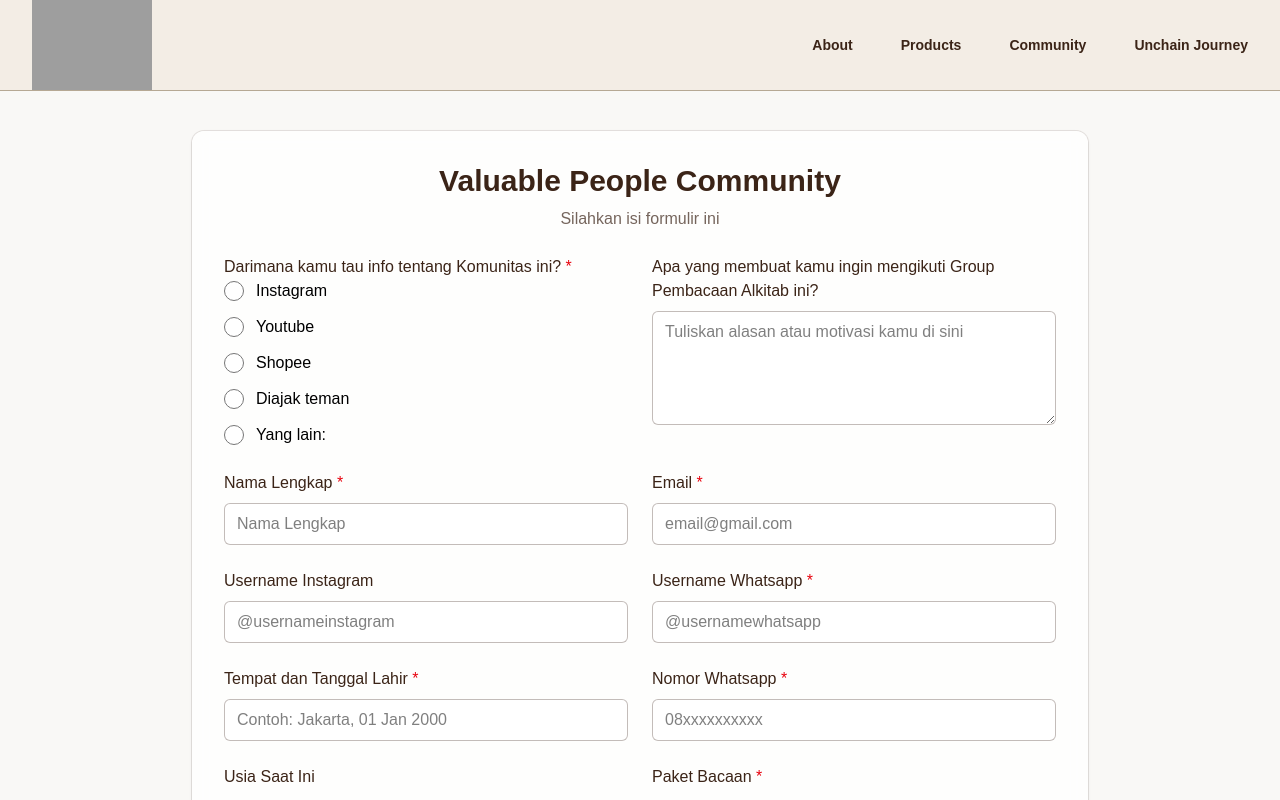
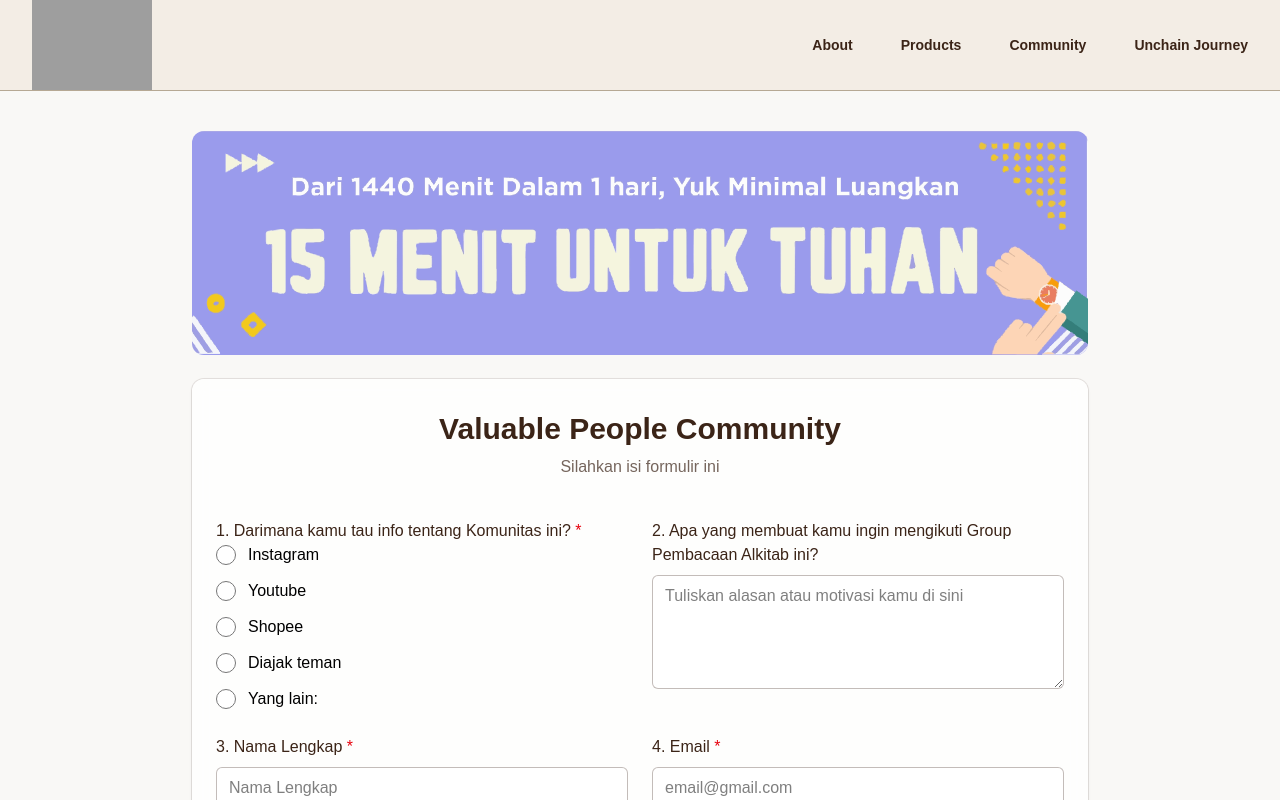
Before and after one commit to josuapsianturi/underwraps.id, a Next.js app: page /community in a window 1280 px wide. Shown: the top 800 px of the page. Built offline with nearby package versions, Linux system fonts and the light colour scheme; grey boxes are pictures that could not be loaded.

Commit message:
Add banner SVG and update community page styles
Added new banner-join-group-aba.svg to public assets. Updated src/app/community/page.tsx and src/app/globals.css to support new banner and adjust related styles.

```diff
--- a/src/app/community/page.tsx
+++ b/src/app/community/page.tsx
@@ -2,6 +2,7 @@
 
 import { useMemo, useState } from "react";
 import { ChevronLeftIcon, ChevronRightIcon, MinusSmallIcon } from "@heroicons/react/24/solid";
+import Image from "next/image";
 
 type ReadingPackage = "1-pasal" | "1-pasal-1-renungan";
 
@@ -98,17 +99,28 @@ export default function CommunityPage() {
 
   return (
     <section className="py-10">
-      <div className="max-w-4xl mx-auto bg-white/80 backdrop-blur-sm rounded-xl shadow-sm ring-1 ring-brown/10">
-        <div className="px-6 sm:px-8 pt-6 sm:pt-8 text-center">
-          <h1 className="text-2xl sm:text-3xl font-semibold">Valuable People Community</h1>
-          <p className="mt-2 text-brown/70">Silahkan isi formulir ini</p>
+      <div className="mx-auto max-w-4xl w-auto">
+      <Image
+        alt="about"
+        src="/banner-join-group-aba.svg"
+        width={100}
+        height={100}
+        sizes="100vw"
+        className="w-full rounded-xl"
+        priority
+      />
       </div>
 
-        <form onSubmit={handleSubmit} className="px-6 mt-6 sm:px-8 pb-6 sm:pb-8 space-y-10">
-
+      <div className="max-w-4xl mx-auto bg-white/80 backdrop-blur-sm rounded-xl shadow-sm ring-1 ring-brown/10">
+        <form onSubmit={handleSubmit} className="px-4 mt-6 sm:px-6 pb-6 sm:pb-8 space-y-10">
+          {/* section 1: Formulir Pendaftaran */}
+          <div className="pt-6 sm:pt-8 text-center space-y-2">
+            <h1 className="text-2xl sm:text-3xl font-semibold">Valuable People Community</h1>
+            <p className="text-brown/70">Silahkan isi formulir ini</p>
+          </div>
           <div className="grid grid-cols-1 sm:grid-cols-2 gap-6">
             <fieldset className="">
-          <legend className="text-brown">Darimana kamu tau info tentang Komunitas ini? <span className="text-red-600">*</span></legend>
+              <legend className="text-brown">1. Darimana kamu tau info tentang Komunitas ini? <span className="text-red-600">*</span></legend>
 
               <div className="space-y-3">
                 <label className="flex items-center gap-3">
@@ -192,7 +204,7 @@ export default function CommunityPage() {
             </fieldset>
 
             <div>
-              <label htmlFor="motivation" className="block text-brown font-medium">Apa yang membuat kamu ingin mengikuti Group Pembacaan Alkitab ini?</label>
+              <label htmlFor="motivation" className="block text-brown font-medium">2. Apa yang membuat kamu ingin mengikuti Group Pembacaan Alkitab ini?</label>
               <textarea
                 id="motivation"
                 rows={4}
@@ -205,7 +217,7 @@ export default function CommunityPage() {
 
             <div>
               <label htmlFor="fullName" className="block text-brown font-medium">
-              Nama Lengkap <span className="text-red-600">*</span>
+                3. Nama Lengkap <span className="text-red-600">*</span>
               </label>
               <input
                 type="text"
@@ -223,7 +235,7 @@ export default function CommunityPage() {
             </div>
 
             <div>
-              <label htmlFor="email" className="block text-brown font-medium">Email <span className="text-red-600">*</span></label>
+              <label htmlFor="email" className="block text-brown font-medium">4. Email <span className="text-red-600">*</span></label>
               <input
                 type="email"
                 id="email"
@@ -240,7 +252,7 @@ export default function CommunityPage() {
             </div>
 
             <div>
-              <label htmlFor="igUsername" className="block text-brown font-medium">Username Instagram</label>
+              <label htmlFor="igUsername" className="block text-brown font-medium">5. Username Instagram</label>
               <input
                 type="text"
                 id="igUsername"
@@ -253,7 +265,7 @@ export default function CommunityPage() {
 
             <div>
               <label htmlFor="waUsername" className="block text-brown font-medium">
-              Username Whatsapp <span className="text-red-600">*</span>
+                6. Username Whatsapp <span className="text-red-600">*</span>
               </label>
               <input
                 type="text"
@@ -271,7 +283,7 @@ export default function CommunityPage() {
             </div>
 
             <div>
-            <label htmlFor="birthPlaceAndDate" className="block text-brown font-medium">Tempat dan Tanggal Lahir <span className="text-red-600">*</span></label>
+              <label htmlFor="birthPlaceAndDate" className="block text-brown font-medium">6. Tempat dan Tanggal Lahir <span className="text-red-600">*</span></label>
               <input
                 type="text"
                 id="birthPlaceAndDate"
@@ -288,7 +300,7 @@ export default function CommunityPage() {
             </div>
 
             <div>
-            <label htmlFor="phoneNumber" className="block text-brown font-medium">Nomor Whatsapp <span className="text-red-600">*</span></label>
+              <label htmlFor="phoneNumber" className="block text-brown font-medium">7. Nomor Whatsapp <span className="text-red-600">*</span></label>
               <input
                 type="tel"
                 id="phoneNumber"
@@ -305,7 +317,7 @@ export default function CommunityPage() {
             </div>
 
             <fieldset className="space-y-3">
-            <legend className="text-brown font-medium">Usia Saat Ini</legend>
+              <legend className="text-brown font-medium">8. Usia Saat Ini</legend>
               <label className="flex items-center gap-3">
                 <input
                   type="radio"
@@ -363,7 +375,7 @@ export default function CommunityPage() {
             </fieldset>
 
             <fieldset className="space-y-3">
-            <legend className="text-brown font-medium">Paket Bacaan <span className="text-red-600">*</span></legend>
+              <legend className="text-brown font-medium">9. Paket Bacaan <span className="text-red-600">*</span></legend>
               <label className="flex items-center gap-3">
                 <input
                   type="radio"
@@ -392,6 +404,118 @@ export default function CommunityPage() {
             </fieldset>
           </div>
 
+          {/* section 2: Informasi dan Peraturan Grup */}
+          <div className="space-y-6 sm:space-y-10">
+            <div className="pt-6 sm:pt-8 text-center space-y-2">
+              <h1 className="text-2xl sm:text-3xl font-semibold">Informasi dan Peraturan Grup</h1>
+              <p className="text-brown/70">Berikut beberapa info dan aturan sebelum masuk grup, silakan dibaca dulu ya 😊</p>
+            </div>
+
+            {/* Section 2: Tujuan dan Harapan Kami */}
+            <div className="space-y-6 sm:space-y-10">
+              <div className="space-y-4">
+                <h2 className="sm:text-2xl font-semibold">1. Hello</h2>
+                <p>
+                  Perkenalkan, Group ABA (Ayo Baca Alkitab) adalah group yan tidak terikat oleh lembaga gereja tertentu.
+                  Group ABA adalah komunitas yang berfokus pada pemberian cara/konsep dan bimbingan untuk membantu anak-anakNya yang kesulitan untuk konsisten dalam membaca Alkitab setiap hari.
+                </p>
+                <p>
+                  Disni kita juga memegang prinsip seperti tubuh kristus bahwa semua anggota tubuh adalah sama pentingnya dan yang terutama yang menjadi kepala adalah kristus.
+                  Jadi, walau mungkin ada perbedaan usia, suku, budaya dll, kita semua status nya tetap sama di mata Tuhan. Oleh karena itu jangan ada yang sungkan untuk sharing dan saling menguatkan ya guys!
+                </p>
+              </div>
+
+              <div className="space-y-4">
+                <h2 className="sm:text-2xl font-semibold">2. Tujuan dan Harapan Kami</h2>
+                <p>
+                  Group ini dibuat dengan tujuan supaya setiap orang yang join bisa mengenal Tuhan lebih dalam dengan membangun hubungan dua arah yaitu bukan hanya berdoa setiap hari namun juga merenungkan FirmanNya setiap hari karena
+                  FirmanNya adalah suaraNya yang juga merupakan pelita & makanan rohani bagi hidup kita.
+                </p>
+                <p>
+                  Dengan adanya group ini, kami berharap setiap member bisa semakin bertumbuh dalam pengenalan akan Tuhan dan dapat berbuah bersama menjadi berkat bagi sekitar dan bagi kerajaan Tuhan. AMIN
+                </p>
+              </div>
+
+              <div className="space-y-4 text-brown/80">
+                <h2 className="sm:text-2xl font-semibold">3. Aturan Grup</h2>
+                <ul className="list-disc list-inside space-y-2 ml-4">
+                  <li>
+                    <span className="font-semibold">Setiap member diwajibkan membaca firman Tuhan setiap hari </span>
+                      karena tujuan dari group ini adalah membantu setiap anakNya untuk konsisten meluangkan waktu bagi Tuhan berbicara melalui FirmanNya setiap hari
+                      supaya bisa bertumbuh dan berbuah. Untuk itu diwajibkan untuk <span className="font-semibold">melapor setiap hari</span> juga di group.
+                  </li>
+                  <li>
+                    Jika berhalanngan wajib ijin mengabarkan host mengenai halangan tersebut jangan tidak ada kabar.
+                  </li>
+                  <li>
+                    tidak diperbolehkan ketinggalan lebih dari 2 pasal/2 hari Renungan.
+                  </li>
+                </ul>
+              </div>
+
+              <div className="space-y-4">
+                <h2 className="sm:text-2xl font-semibold">4. Cara kerja group ini</h2>
+                <p>
+                  Lorem ipsum dolor sit amet consectetur adipisicing elit. Quas cupiditate laboriosam fugiat. Lorem ipsum dolor sit amet consectetur adipisicing elit. Quas cupiditate laboriosam fugiat.
+                </p>
+                <ul className="list-disc list-inside space-y-2 ml-4">
+                  <li><strong>Lorem ipsum dolor sit amet consectetur adipisicing elit. Quas cupiditate laboriosam fugiat. Lorem ipsum dolor sit amet consectetur adipisicing elit. Quas cupiditate laboriosam fugiat.</strong></li>
+                </ul>
+              </div>
+
+              <div className="space-y-4">
+                <h2 className="sm:text-2xl font-semibold">5. Sumber Renungan</h2>
+                <p>
+                  Lorem ipsum dolor sit amet consectetur adipisicing elit. Quas cupiditate laboriosam fugiat. Lorem ipsum dolor sit amet consectetur adipisicing elit. Quas cupiditate laboriosam fugiat.
+                </p>
+                <ul className="list-disc list-inside space-y-2 ml-4">
+                  <li><strong>Lorem ipsum dolor sit amet consectetur adipisicing elit. Quas cupiditate laboriosam fugiat. Lorem ipsum dolor sit amet consectetur adipisicing elit. Quas cupiditate laboriosam fugiat.</strong></li>
+                </ul>
+              </div>
+
+              <div className="space-y-4">
+                <h2 className="sm:text-2xl font-semibold">6. Informasi Penting</h2>
+                <p>
+                  Lorem ipsum dolor sit amet consectetur adipisicing elit. Quas cupiditate laboriosam fugiat. Lorem ipsum dolor sit amet consectetur adipisicing elit. Quas cupiditate laboriosam fugiat.
+                </p>
+                <ul className="list-disc list-inside space-y-2 ml-4">
+                  <li><strong>Lorem ipsum dolor sit amet consectetur adipisicing elit. Quas cupiditate laboriosam fugiat. Lorem ipsum dolor sit amet consectetur adipisicing elit. Quas cupiditate laboriosam fugiat.</strong></li>
+                </ul>
+              </div>
+
+              <div className="space-y-4">
+                <h2 className="sm:text-2xl font-semibold">7. Referensi dan Tips</h2>
+                <p>
+                  Lorem ipsum dolor sit amet consectetur adipisicing elit. Quas cupiditate laboriosam fugiat. Lorem ipsum dolor sit amet consectetur adipisicing elit. Quas cupiditate laboriosam fugiat.
+                </p>
+                <ul className="list-disc list-inside space-y-2 ml-4">
+                  <li><strong>Lorem ipsum dolor sit amet consectetur adipisicing elit. Quas cupiditate laboriosam fugiat. Lorem ipsum dolor sit amet consectetur adipisicing elit. Quas cupiditate laboriosam fugiat.</strong></li>
+                </ul>
+              </div>
+
+              <div className="space-y-4">
+                <h2 className="sm:text-2xl font-semibold">8. Pengumuman</h2>
+                <p>
+                  Lorem ipsum dolor sit amet consectetur adipisicing elit. Quas cupiditate laboriosam fugiat. Lorem ipsum dolor sit amet consectetur adipisicing elit. Quas cupiditate laboriosam fugiat.
+                </p>
+                <ul className="list-disc list-inside space-y-2 ml-4">
+                  <li><strong>Lorem ipsum dolor sit amet consectetur adipisicing elit. Quas cupiditate laboriosam fugiat. Lorem ipsum dolor sit amet consectetur adipisicing elit. Quas cupiditate laboriosam fugiat.</strong></li>
+                </ul>
+              </div>
+
+              <div className="space-y-4">
+                <h2 className="sm:text-2xl font-semibold">9. Penutup</h2>
+                <p>
+                  Lorem ipsum dolor sit amet consectetur adipisicing elit. Quas cupiditate laboriosam fugiat. Lorem ipsum dolor sit amet consectetur adipisicing elit. Quas cupiditate laboriosam fugiat.
+                </p>
+                <ul className="list-disc list-inside space-y-2 ml-4">
+                  <li><strong>Lorem ipsum dolor sit amet consectetur adipisicing elit. Quas cupiditate laboriosam fugiat. Lorem ipsum dolor sit amet consectetur adipisicing elit. Quas cupiditate laboriosam fugiat.</strong></li>
+                </ul>
+              </div>
+            </div>
+          </div>
+
+          {/* submit button */}
           <div className="pt-2">
             <button
               type="submit"
--- a/src/app/globals.css
+++ b/src/app/globals.css
@@ -29,6 +29,9 @@ body {
   }
   h4 {
     @apply text-base font-bold text-brown;
+  }
+  p {
+    @apply text-brown/80 text-base;
   }
 }
 
```
Also changed, not shown: public/banner-join-group-aba.svg (added). Lines whose indentation alone changed are shown as unchanged.
